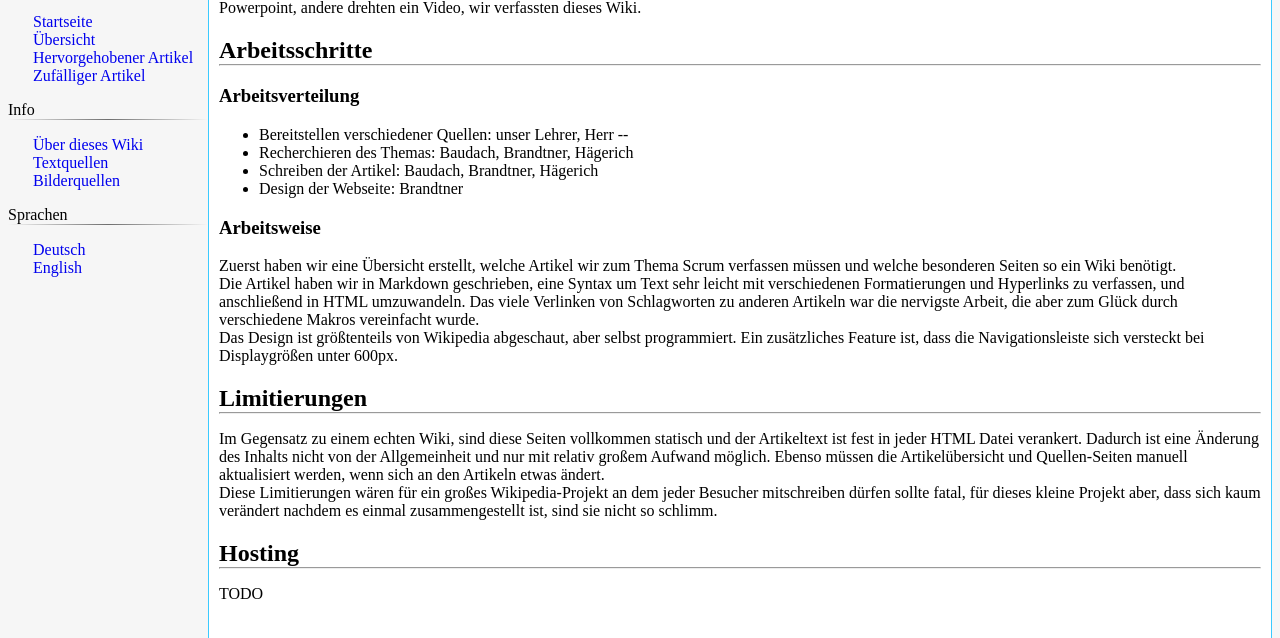
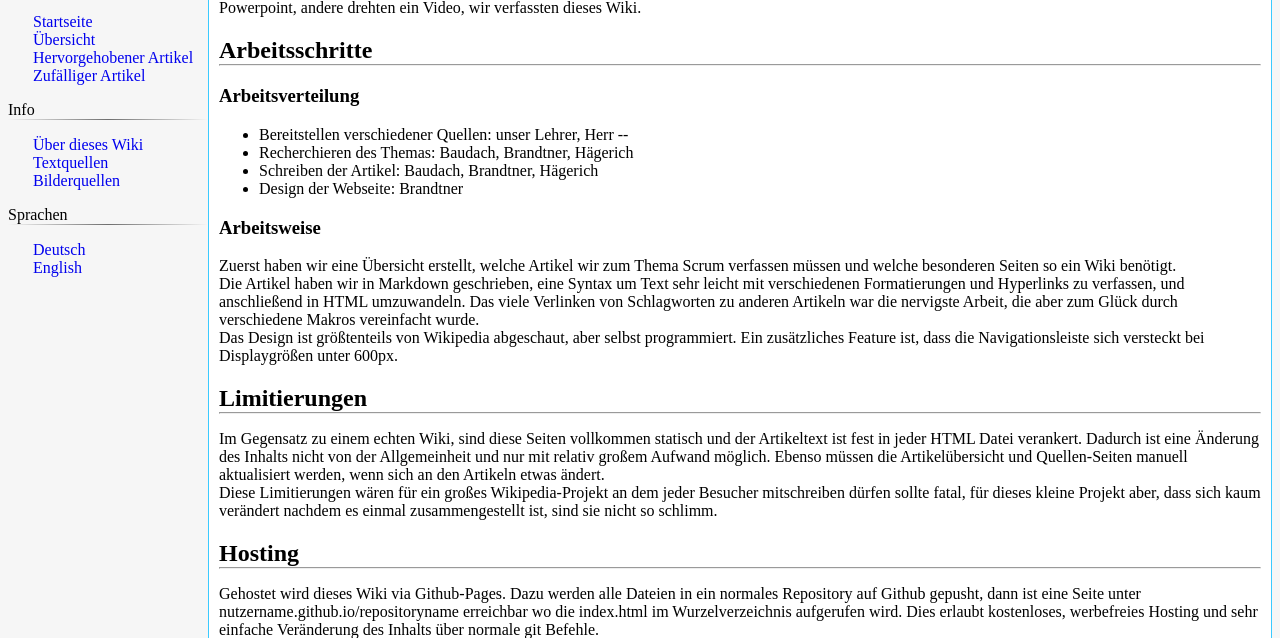
Before and after one commit to BenjaminBrandtner/ScrumWiki, a plain HTML site: page special/about.html in a window 1280 px wide. Shown: the part 162-800 px from the top of the page. Drawn offline with Linux system fonts and the light colour scheme; files that its build step writes are made by us from their sources; a web font is replaced by a local one.

Commit message:
about.html um Hosting Erklärung erweitert, readme.md hinzugefügt

```diff
--- a/special/about.html
+++ b/special/about.html
@@ -83,7 +83,7 @@
 <p>Im Gegensatz zu einem echten Wiki, sind diese Seiten vollkommen statisch und der Artikeltext ist fest in jeder HTML Datei verankert. Dadurch ist eine Änderung des Inhalts nicht von der Allgemeinheit und nur mit relativ großem Aufwand möglich. Ebenso müssen die Artikelübersicht und Quellen-Seiten manuell aktualisiert werden, wenn sich an den Artikeln etwas ändert.<br>Diese Limitierungen wären für ein großes Wikipedia-Projekt an dem jeder Besucher mitschreiben dürfen sollte fatal, für dieses kleine Projekt aber, dass sich kaum verändert nachdem es einmal zusammengestellt ist, sind sie nicht so schlimm.</p>
 <h2 id="hosting">Hosting</h2>
 <hr>
-<p>TODO</p>
+<p>Gehostet wird dieses Wiki via Github-Pages. Dazu werden alle Dateien in ein normales Repository auf Github gepusht, dann ist eine Seite unter nutzername.github.io/repositoryname erreichbar wo die index.html im Wurzelverzeichnis aufgerufen wird. Dies erlaubt kostenloses, werbefreies Hosting und sehr einfache Veränderung des Inhalts über normale git Befehle.</p>
 
 		</main>
 
```
Also changed, not shown: 1 other file.
